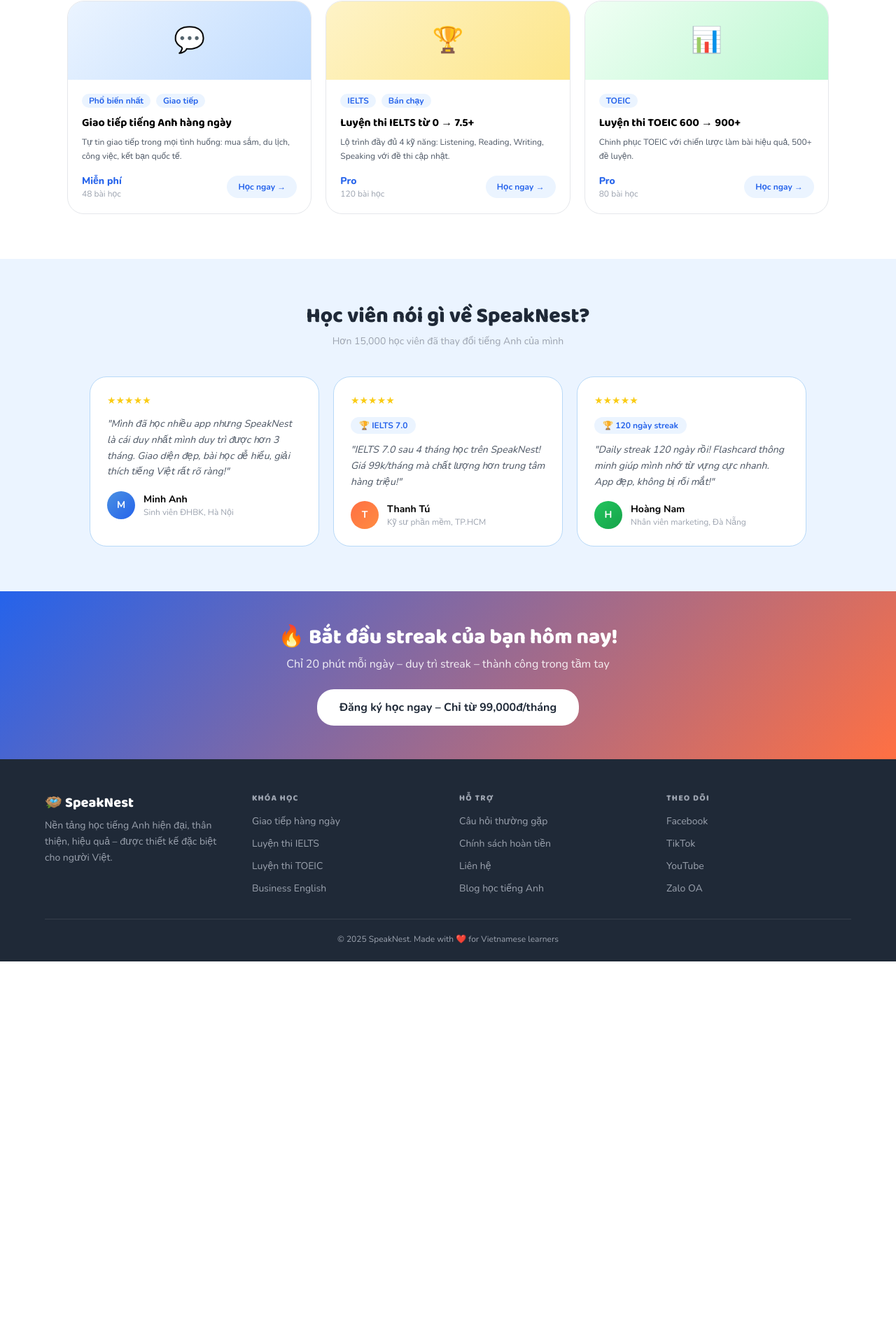
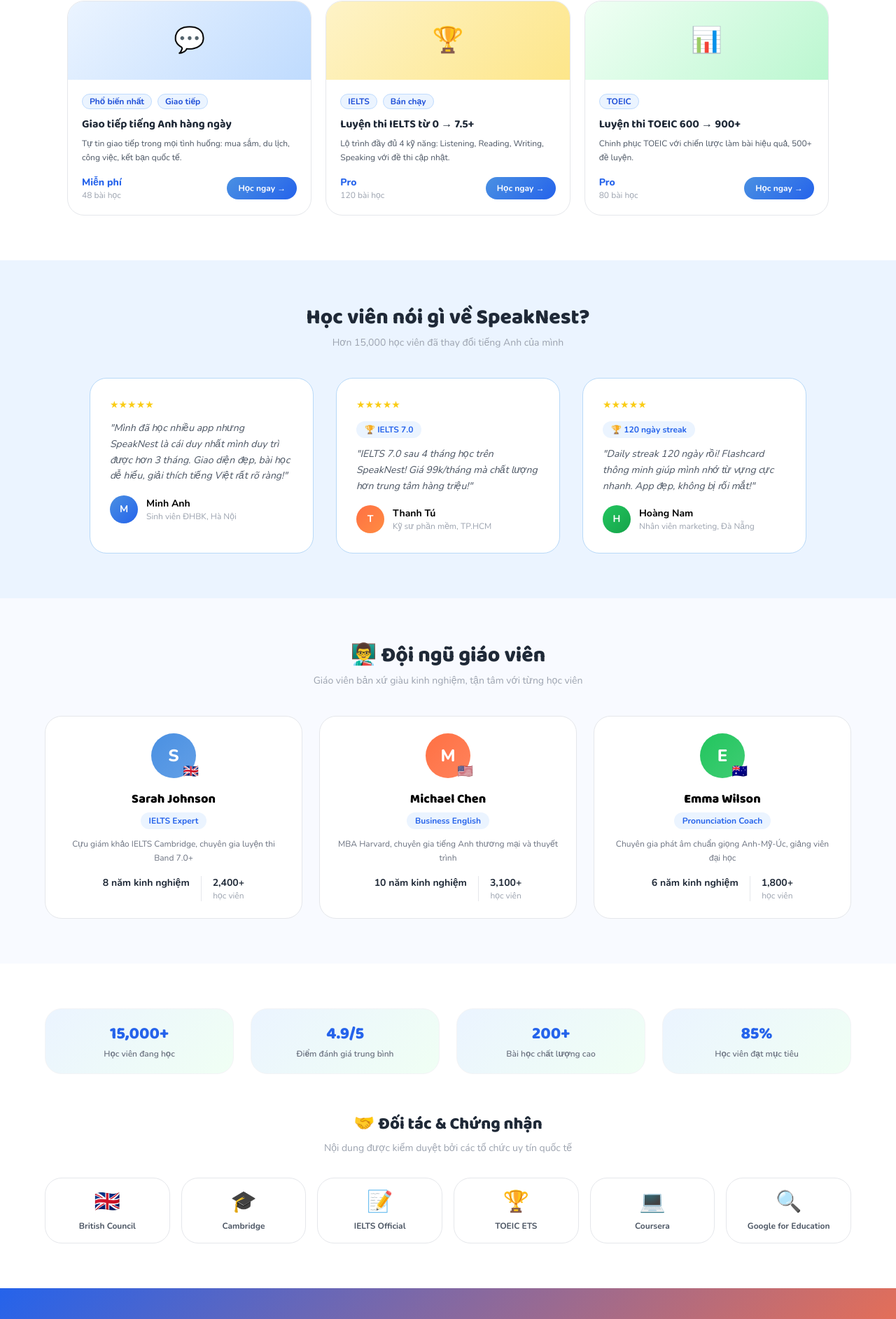
Before and after one commit to NguyeQuanHuy/speaknest, a Next.js app: page / in a window 1280 px wide. Shown: the part 1613-3498 px from the top of the page at 70% size. Before the commit the page ends 2987 px from the top, so only its background shows below. Built offline with nearby package versions, Linux system fonts and the light colour scheme; no server answers.

Commit message:
feat: improve UI per Gemini - teachers, partners, hover effects, tag contrast

```diff
--- a/app/page.tsx
+++ b/app/page.tsx
@@ -1,10 +1,11 @@
-// app/page.tsx – Trang chủ
-import { Hero } from "@/components/home/Hero";
-import { Features } from "@/components/home/Features";
-import { FeaturedCourses } from "@/components/home/FeaturedCourses";
-import { Testimonials } from "@/components/home/Testimonials";
-import { StreakBanner } from "@/components/home/StreakBanner";
-import { Footer } from "@/components/ui/Footer";
+import { Hero } from "@/components/home/Hero"
+import { Features } from "@/components/home/Features"
+import { FeaturedCourses } from "@/components/home/FeaturedCourses"
+import { Testimonials } from "@/components/home/Testimonials"
+import { Teachers } from "@/components/home/Teachers"
+import { Partners } from "@/components/home/Partners"
+import { StreakBanner } from "@/components/home/StreakBanner"
+import { Footer } from "@/components/ui/Footer"
 
 export default function HomePage() {
   return (
@@ -13,8 +14,10 @@
       <Features />
       <FeaturedCourses />
       <Testimonials />
+      <Teachers />
+      <Partners />
       <StreakBanner />
       <Footer />
     </>
-  );
+  )
 }
--- a/components/home/FeaturedCourses.tsx
+++ b/components/home/FeaturedCourses.tsx
@@ -1,11 +1,10 @@
-"use client";
-// components/home/FeaturedCourses.tsx
-import Link from "next/link";
-import { motion } from "framer-motion";
-import { COURSES } from "@/lib/data";
+"use client"
+import Link from "next/link"
+import { motion } from "framer-motion"
+import { COURSES } from "@/lib/data"
 
 export function FeaturedCourses() {
-  const featured = COURSES.slice(0, 3);
+  const featured = COURSES.slice(0, 3)
   return (
     <section className="max-w-6xl mx-auto px-8 py-16">
       <div className="flex items-end justify-between mb-8">
@@ -13,38 +12,48 @@
           <h2 className="font-head text-3xl font-extrabold text-gray-800 mb-1">Khóa học nổi bật</h2>
           <p className="text-gray-400 text-sm">Được học viên đánh giá cao nhất</p>
         </div>
-        <Link href="/courses" className="text-sky-dark font-semibold text-sm hover:underline no-underline">
+        <Link href="/courses" className="text-[#2563EB] font-semibold text-sm hover:underline no-underline">
           Xem tất cả →
         </Link>
       </div>
       <div className="grid grid-cols-1 md:grid-cols-3 gap-5">
         {featured.map((c, i) => (
-          <motion.div
-            key={c.id}
+          <motion.div key={c.id}
             initial={{ opacity: 0, y: 20 }}
             whileInView={{ opacity: 1, y: 0 }}
             viewport={{ once: true }}
             transition={{ delay: i * 0.1 }}
-            className="bg-white rounded-2xl overflow-hidden border border-gray-200 card-hover cursor-pointer"
-          >
-            <div className="h-28 flex items-center justify-center text-4xl" style={{ background: c.banner_gradient }}>
-              {c.thumbnail_emoji}
+            whileHover={{ y: -6, boxShadow: "0 12px 40px rgba(74,144,226,0.2)" }}
+            className="bg-white rounded-2xl overflow-hidden border border-gray-200 cursor-pointer transition-all duration-300">
+            {/* Banner with zoom effect */}
+            <div className="h-28 flex items-center justify-center text-4xl overflow-hidden relative group"
+              style={{ background: c.banner_gradient }}>
+              <motion.div whileHover={{ scale: 1.15 }} transition={{ duration: 0.3 }}
+                className="text-4xl">
+                {c.thumbnail_emoji}
+              </motion.div>
             </div>
             <div className="p-5">
-              <div className="flex gap-2 mb-2.5">
-                {c.tags.map((tag) => (
-                  <span key={tag} className="bg-sky-light text-sky-dark text-xs font-bold px-2.5 py-0.5 rounded-full">{tag}</span>
+              {/* Fix tag contrast */}
+              <div className="flex gap-2 mb-2.5 flex-wrap">
+                {c.tags.map(tag => (
+                  <span key={tag}
+                    className="text-xs font-bold px-2.5 py-0.5 rounded-full border"
+                    style={{ background: "#EBF4FF", color: "#1D4ED8", borderColor: "#BFDBFE" }}>
+                    {tag}
+                  </span>
                 ))}
               </div>
-              <h3 className="font-head text-base font-bold mb-1.5">{c.title}</h3>
+              <h3 className="font-head text-base font-bold mb-1.5 text-gray-800">{c.title}</h3>
               <p className="text-xs text-gray-600 leading-relaxed mb-4 line-clamp-2">{c.description}</p>
               <div className="flex items-center justify-between">
                 <div>
-                  <div className="font-extrabold text-sky-dark text-sm">{c.is_free ? "Miễn phí" : "Pro"}</div>
+                  <div className="font-extrabold text-[#2563EB] text-sm">{c.is_free ? "Miễn phí" : "Pro"}</div>
                   <div className="text-xs text-gray-400">{c.total_lessons} bài học</div>
                 </div>
                 <Link href={`/courses/${c.id}`}
-                      className="bg-sky-light text-sky-dark text-xs font-bold px-4 py-2 rounded-xl no-underline hover:bg-sky hover:text-white transition-colors">
+                  className="text-xs font-bold px-4 py-2 rounded-xl no-underline transition-all hover:opacity-90"
+                  style={{ background: "linear-gradient(135deg,#4A90E2,#2563EB)", color: "white" }}>
                   Học ngay →
                 </Link>
               </div>
@@ -53,5 +62,5 @@
         ))}
       </div>
     </section>
-  );
+  )
 }
--- /dev/null
+++ b/components/home/Partners.tsx
@@ -0,0 +1,62 @@
+"use client"
+import { motion } from "framer-motion"
+
+const PARTNERS = [
+  { name: "British Council", emoji: "🇬🇧" },
+  { name: "Cambridge", emoji: "🎓" },
+  { name: "IELTS Official", emoji: "📝" },
+  { name: "TOEIC ETS", emoji: "🏆" },
+  { name: "Coursera", emoji: "💻" },
+  { name: "Google for Education", emoji: "🔍" },
+]
+
+const STATS = [
+  { num: "15,000+", label: "Học viên đang học" },
+  { num: "4.9/5", label: "Điểm đánh giá trung bình" },
+  { num: "200+", label: "Bài học chất lượng cao" },
+  { num: "85%", label: "Học viên đạt mục tiêu" },
+]
+
+export function Partners() {
+  return (
+    <section className="py-16 px-8 bg-white">
+      <div className="max-w-6xl mx-auto">
+        {/* Stats */}
+        <div className="grid grid-cols-2 md:grid-cols-4 gap-6 mb-14">
+          {STATS.map((s, i) => (
+            <motion.div key={s.label}
+              initial={{ opacity: 0, y: 10 }}
+              whileInView={{ opacity: 1, y: 0 }}
+              viewport={{ once: true }}
+              transition={{ delay: i * 0.1 }}
+              className="text-center p-5 rounded-2xl border border-gray-100"
+              style={{ background: "linear-gradient(135deg,#EBF4FF,#F0FFF4)" }}>
+              <div className="font-head text-2xl font-extrabold mb-1" style={{ color: "#2563EB" }}>{s.num}</div>
+              <div className="text-xs text-gray-500 font-semibold">{s.label}</div>
+            </motion.div>
+          ))}
+        </div>
+
+        {/* Partners */}
+        <div className="text-center mb-8">
+          <h2 className="font-head text-2xl font-extrabold text-gray-800 mb-2">🤝 Đối tác & Chứng nhận</h2>
+          <p className="text-gray-400 text-sm">Nội dung được kiểm duyệt bởi các tổ chức uy tín quốc tế</p>
+        </div>
+        <div className="grid grid-cols-3 md:grid-cols-6 gap-4">
+          {PARTNERS.map((p, i) => (
+            <motion.div key={p.name}
+              initial={{ opacity: 0, scale: 0.9 }}
+              whileInView={{ opacity: 1, scale: 1 }}
+              viewport={{ once: true }}
+              transition={{ delay: i * 0.08 }}
+              whileHover={{ scale: 1.05 }}
+              className="flex flex-col items-center justify-center p-4 rounded-2xl border border-gray-200 hover:border-[#B8D9F8] hover:shadow-md transition-all cursor-pointer">
+              <div className="text-3xl mb-2">{p.emoji}</div>
+              <div className="text-xs font-bold text-gray-600 text-center">{p.name}</div>
+            </motion.div>
+          ))}
+        </div>
+      </div>
+    </section>
+  )
+}
--- /dev/null
+++ b/components/home/Teachers.tsx
@@ -0,0 +1,52 @@
+"use client"
+import { motion } from "framer-motion"
+
+const TEACHERS = [
+  { name: "Sarah Johnson", role: "IELTS Expert", flag: "🇬🇧", exp: "8 năm kinh nghiệm", students: "2,400+", avatar: "S", color: "#4A90E2", desc: "Cựu giám khảo IELTS Cambridge, chuyên gia luyện thi Band 7.0+" },
+  { name: "Michael Chen", role: "Business English", flag: "🇺🇸", exp: "10 năm kinh nghiệm", students: "3,100+", avatar: "M", color: "#FF7043", desc: "MBA Harvard, chuyên gia tiếng Anh thương mại và thuyết trình" },
+  { name: "Emma Wilson", role: "Pronunciation Coach", flag: "🇦🇺", exp: "6 năm kinh nghiệm", students: "1,800+", avatar: "E", color: "#22C55E", desc: "Chuyên gia phát âm chuẩn giọng Anh-Mỹ-Úc, giảng viên đại học" },
+]
+
+export function Teachers() {
+  return (
+    <section className="py-16 px-8" style={{ background: "#F8FAFF" }}>
+      <div className="max-w-6xl mx-auto">
+        <div className="text-center mb-10">
+          <h2 className="font-head text-3xl font-extrabold text-gray-800 mb-2">👨‍🏫 Đội ngũ giáo viên</h2>
+          <p className="text-gray-400 text-sm">Giáo viên bản xứ giàu kinh nghiệm, tận tâm với từng học viên</p>
+        </div>
+        <div className="grid grid-cols-1 md:grid-cols-3 gap-6">
+          {TEACHERS.map((t, i) => (
+            <motion.div key={t.name}
+              initial={{ opacity: 0, y: 20 }}
+              whileInView={{ opacity: 1, y: 0 }}
+              viewport={{ once: true }}
+              transition={{ delay: i * 0.1 }}
+              whileHover={{ y: -4 }}
+              className="bg-white rounded-2xl p-6 border border-gray-200 text-center hover:shadow-lg transition-all duration-300">
+              <div className="w-16 h-16 rounded-full flex items-center justify-center text-white text-2xl font-extrabold mx-auto mb-4 relative"
+                style={{ background: `linear-gradient(135deg, ${t.color}, ${t.color}dd)` }}>
+                {t.avatar}
+                <div className="absolute -bottom-1 -right-1 text-lg">{t.flag}</div>
+              </div>
+              <div className="font-head text-lg font-extrabold mb-1">{t.name}</div>
+              <div className="text-xs font-bold mb-3 px-3 py-1 rounded-full inline-block"
+                style={{ background: "#EBF4FF", color: "#2563EB" }}>{t.role}</div>
+              <p className="text-xs text-gray-500 leading-relaxed mb-4">{t.desc}</p>
+              <div className="flex justify-center gap-4">
+                <div className="text-center">
+                  <div className="font-bold text-sm text-gray-800">{t.exp}</div>
+                </div>
+                <div className="w-px bg-gray-200" />
+                <div className="text-center">
+                  <div className="font-bold text-sm text-gray-800">{t.students}</div>
+                  <div className="text-xs text-gray-400">học viên</div>
+                </div>
+              </div>
+            </motion.div>
+          ))}
+        </div>
+      </div>
+    </section>
+  )
+}
--- a/components/home/Testimonials.tsx
+++ b/components/home/Testimonials.tsx
@@ -12,16 +12,15 @@
       <p className="text-center text-gray-400 text-sm mb-10">
         Hơn 15,000 học viên đã thay đổi tiếng Anh của mình
       </p>
-      <div className="grid grid-cols-1 md:grid-cols-3 gap-5 max-w-5xl mx-auto">
-        {TESTIMONIALS.map((t, i) => (
+    <div className="grid grid-cols-1 md:grid-cols-3 gap-8 max-w-5xl mx-auto">
+          {TESTIMONIALS.map((t, i) => (
           <motion.div
-            key={t.id}
             initial={{ opacity: 0, y: 20 }}
             whileInView={{ opacity: 1, y: 0 }}
             viewport={{ once: true }}
             transition={{ delay: i * 0.1 }}
-            className="bg-white rounded-2xl p-6 border border-sky-mid"
-          >
+            whileHover={{ y: -4 }}
+            className="bg-white rounded-2xl p-7 border border-sky-mid transition-all duration-300 hover:shadow-lg">
             <div className="text-yellow-400 text-sm mb-3">{"★".repeat(t.rating)}</div>
             {t.achievement && (
               <div className="inline-block bg-sky-light text-sky-dark text-xs font-bold px-3 py-1 rounded-full mb-3">
```
